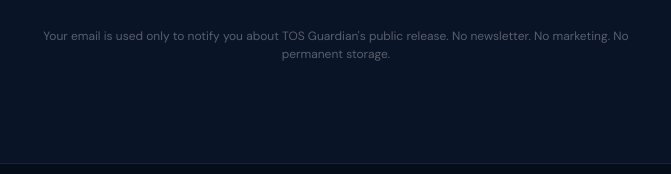
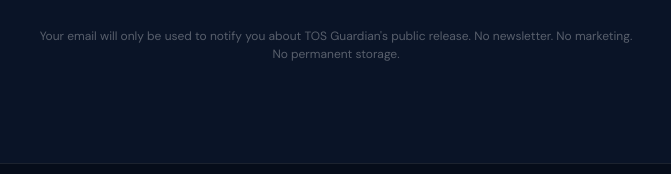
Before and after one commit to christiaylor/Sandbox-Hackathon, a browser extension: page index.html in a window 1280 px wide. Shown: the part 2961-3135 px from the top of the page, 304-975 px from the left. Drawn offline with nearby package versions, Linux system fonts and the light colour scheme; a web font is replaced by a local one.

Commit message:
Update email fine print message for clarity

```diff
--- a/index.html
+++ b/index.html
@@ -494,7 +494,7 @@
         You're on the list. We'll be in touch.
       </div>
 
-      <p class="email-fine-print">Your email is used only to notify you about TOS Guardian's public release. No newsletter. No marketing. No permanent storage.</p>
+      <p class="email-fine-print">Your email will only be used to notify you about TOS Guardian's public release. No newsletter. No marketing. No permanent storage.</p>
     </div>
   </div>
 
```
